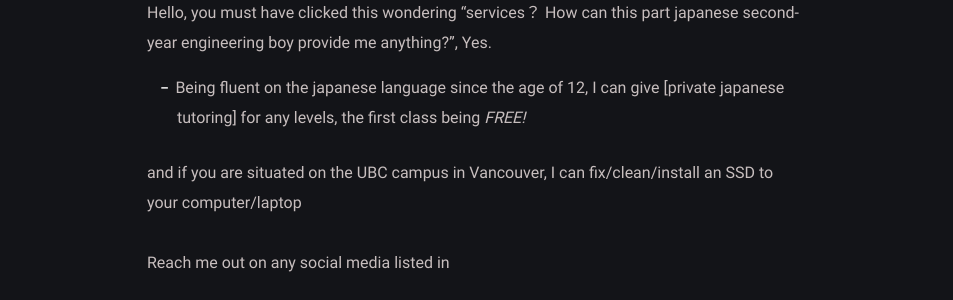
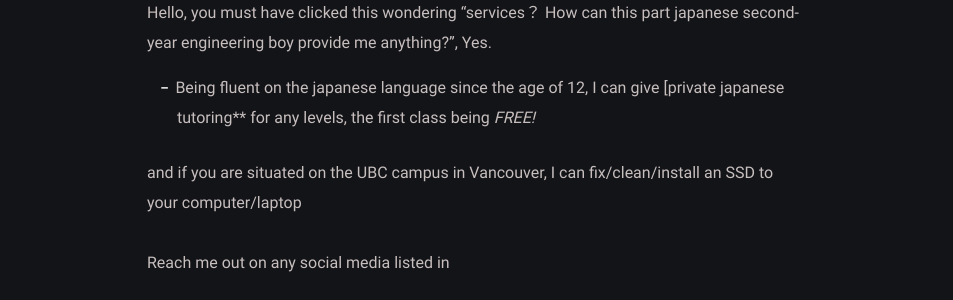
Before and after one commit to Pistachihen/pistachi.github.io, a Jekyll site: the page built from _posts/welcome-to-jekyll/2020-08-29-welcome-to-jekyll.md, in a window 1280 px wide. Shown: the part 355-655 px from the top of the page, without its empty margins (163-1116 px from the left). Built offline with Jekyll 4.4.1, drawn with Linux system fonts in a browser that asks for light colours.

```diff
--- a/_posts/welcome-to-jekyll/2020-08-29-welcome-to-jekyll.md
+++ b/_posts/welcome-to-jekyll/2020-08-29-welcome-to-jekyll.md
@@ -6,7 +6,7 @@ categories: services
 ---
 Hello, you must have clicked this wondering "services？ How can this part japanese second-year engineering boy provide me anything?", Yes.
 
-- Being fluent on the japanese language since the age of 12, I can give [private japanese tutoring] for any levels, the first class being *FREE!*
+- Being fluent on the japanese language since the age of 12, I can give [private japanese tutoring** for any levels, the first class being *FREE!*
 
 and if you are situated on the UBC campus in Vancouver, I can fix/clean/install an SSD to your computer/laptop
 
```
